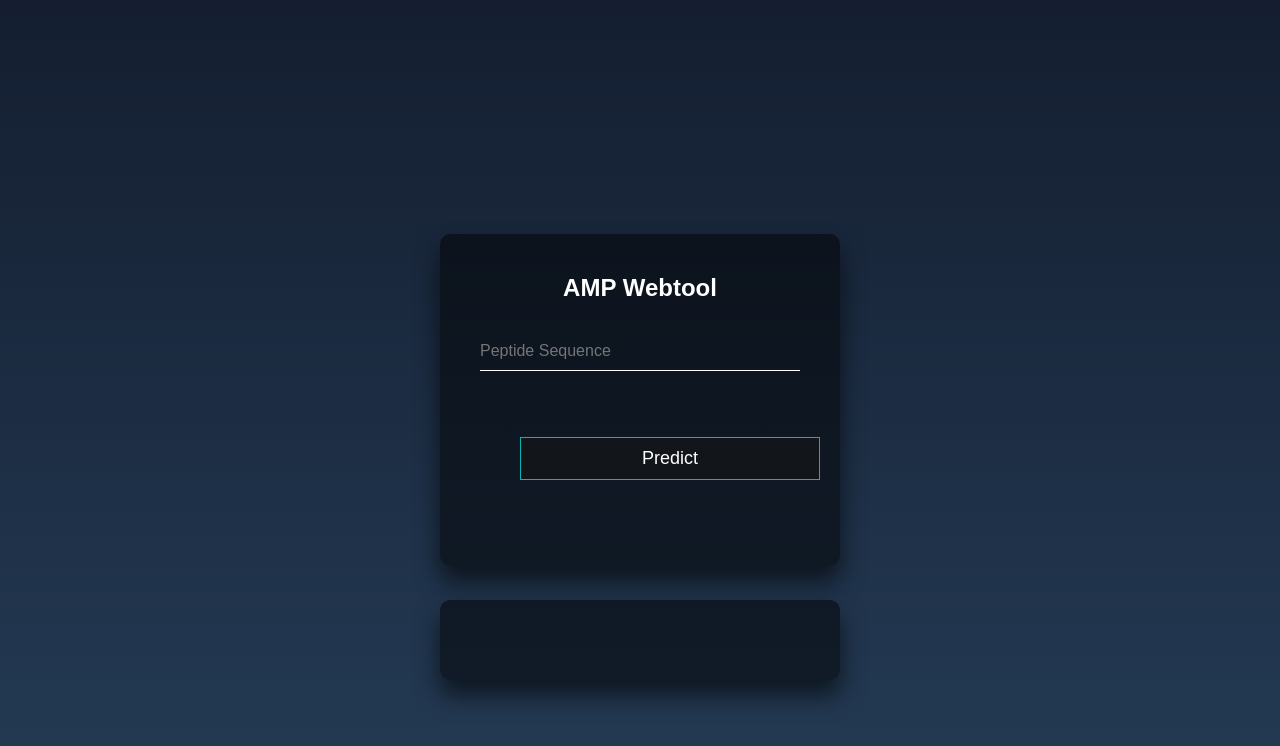
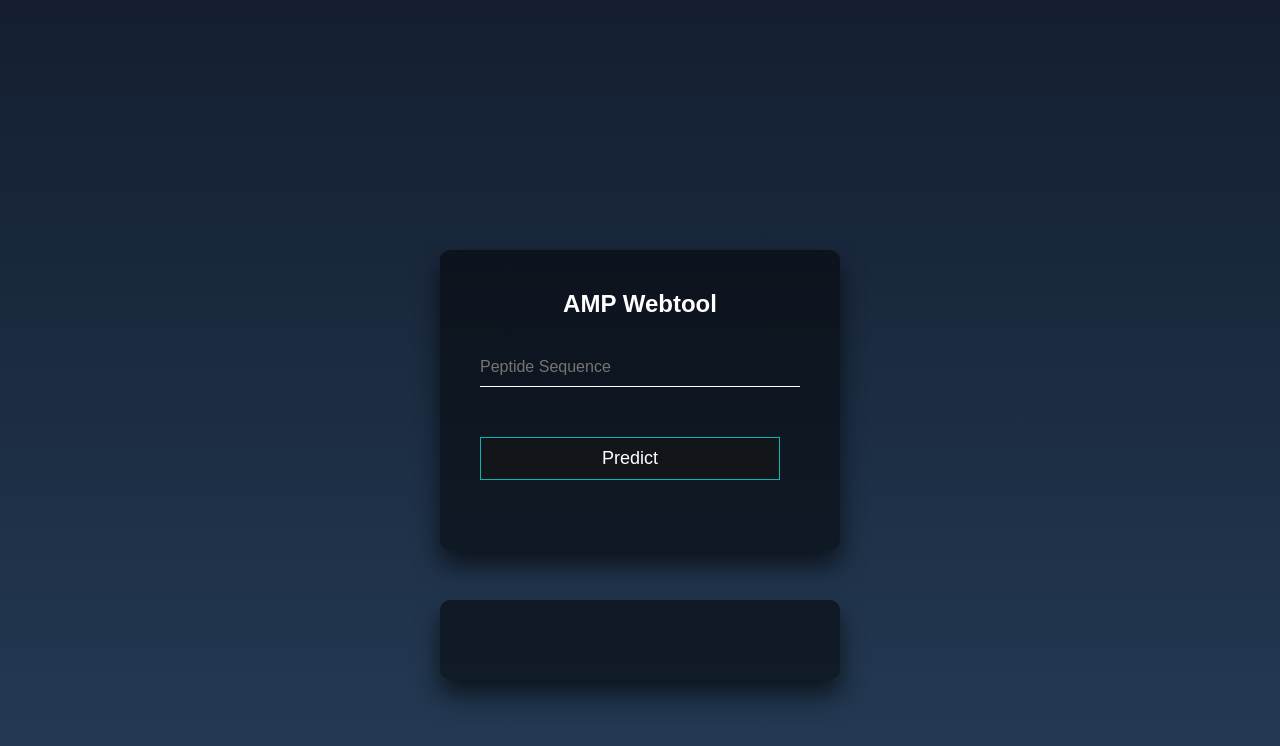
Before and after one commit to PVPN4799/AMP_WebTool, a Flask app: page / in a window 1280 px wide. Shown: the top 746 px of the page. Run offline with Flask 2, Linux system fonts and the light colour scheme; parts of the project's set-up code (start-up, migrations or seed data) failed here and were passed over.

```diff
--- a/templates/index.html
+++ b/templates/index.html
@@ -206,12 +206,7 @@ body {
   <form action = "/predict" method="post")
     <div class="user-box">
       <input type="text"  name="sequence" placeholder="Peptide Sequence" required="required" />
-	<ul style="list-style: none;">
-	<li>
-        <input type="submit" id="join-btn" name="predict" alt="Predict" value="Predict">
-      </li>
-
-    	</ul>
+      <input type="submit" id="join-btn" name="predict" alt="Predict" value="Predict">
     </div>
 
   </form>
```
